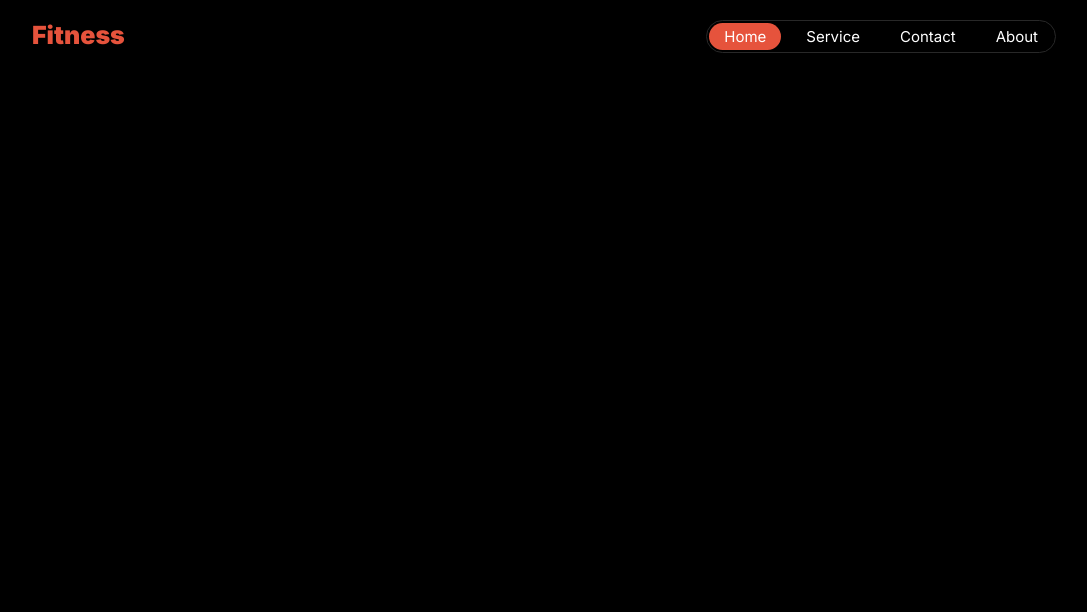
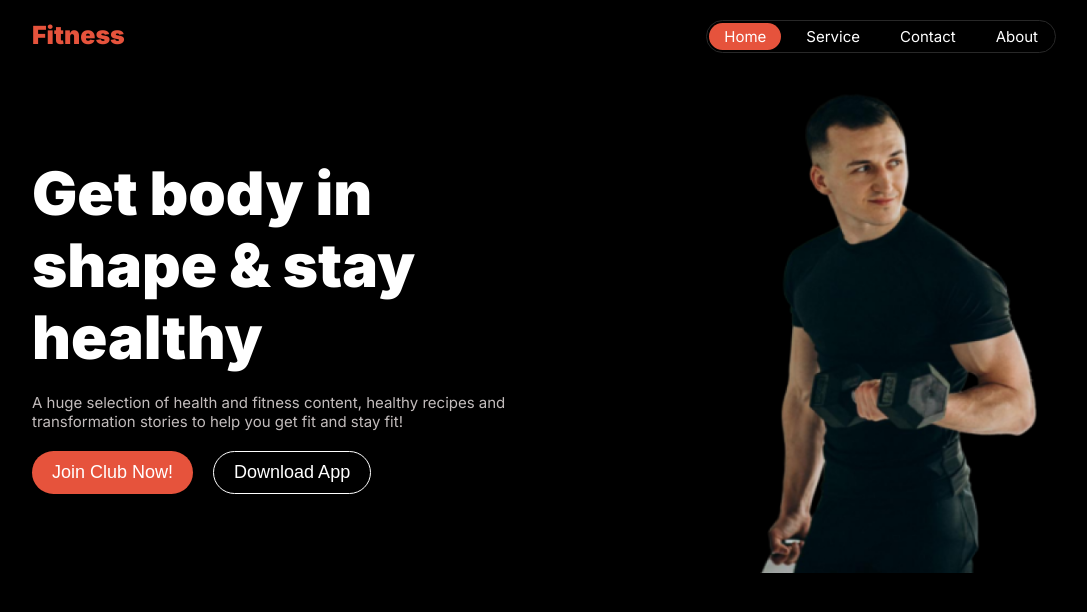
Before and after one commit to Khalid-Saifullaha/fitness-giem, a plain HTML site: page index.html in a window 1280 px wide. Shown: the whole page, without its empty margins (96-1183 px from the left). Drawn offline with Linux system fonts and the light colour scheme.

Commit message:
added banner

```diff
--- a/index.html
+++ b/index.html
@@ -17,8 +17,22 @@
                 <li>About</li>
             </ul>
         </nav>
-        <div class="banner">
-
+        <div class="banner container">
+            <div class="banner-content">
+                <h1>Get body in shape & stay healthy</h1>
+                <p>
+                    A huge selection of health and fitness content, healthy recipes and transformation stories to help you get fit and stay fit!
+                </p>
+                <div class="button-container">
+                    <button class="btn primary">Join Club Now!</button>
+                    <button class="btn secondary">Download App</button>
+                </div>
+            </div>
+            <div class="banner-image-container">
+                <div class="banner-image">
+                    <img src="./images/Images-1.png" alt="">
+                </div>
+            </div>
         </div>
     </header>
 </body>
--- a/style/main.css
+++ b/style/main.css
@@ -17,6 +17,22 @@ body {
 .container {
     max-width: 1024px;
     margin: 0 auto;
+}
+
+.btn {
+    padding: 10px 20px;
+    border-radius: 50px;
+    border: none;
+    font-size: 18px;
+}
+.primary {
+    background: #E6533C;
+    color: white;
+}
+.secondary {
+    background-color: transparent;
+    border: 1px solid white;
+    color: white;
 }
 
 nav {
@@ -49,3 +65,41 @@ nav ul li.active {
     background-color: #E6533C;
     border-radius: 50px;
 }
+
+.banner {
+    display: grid;
+    grid-template-columns: repeat(2, 1fr);
+    gap: 50px;
+}
+.banner-content {
+    display: flex;
+    flex-direction: column;
+    gap: 20px;
+    justify-content: center;
+}
+.banner-content h1 {
+    font-size: 60px;
+    font-weight: 900;
+}
+
+.banner-content p {
+    font-size: 15px;
+    color: rgb(194, 188, 188);
+}
+
+.button-container {
+    display: flex;
+    gap: 20px;
+}
+
+.banner-image-container {
+    display: flex;
+    justify-content: end;
+}
+
+.banner-image {
+    width: max-content;
+}
+.banner-image img {
+    height: 500px;
+}
```
